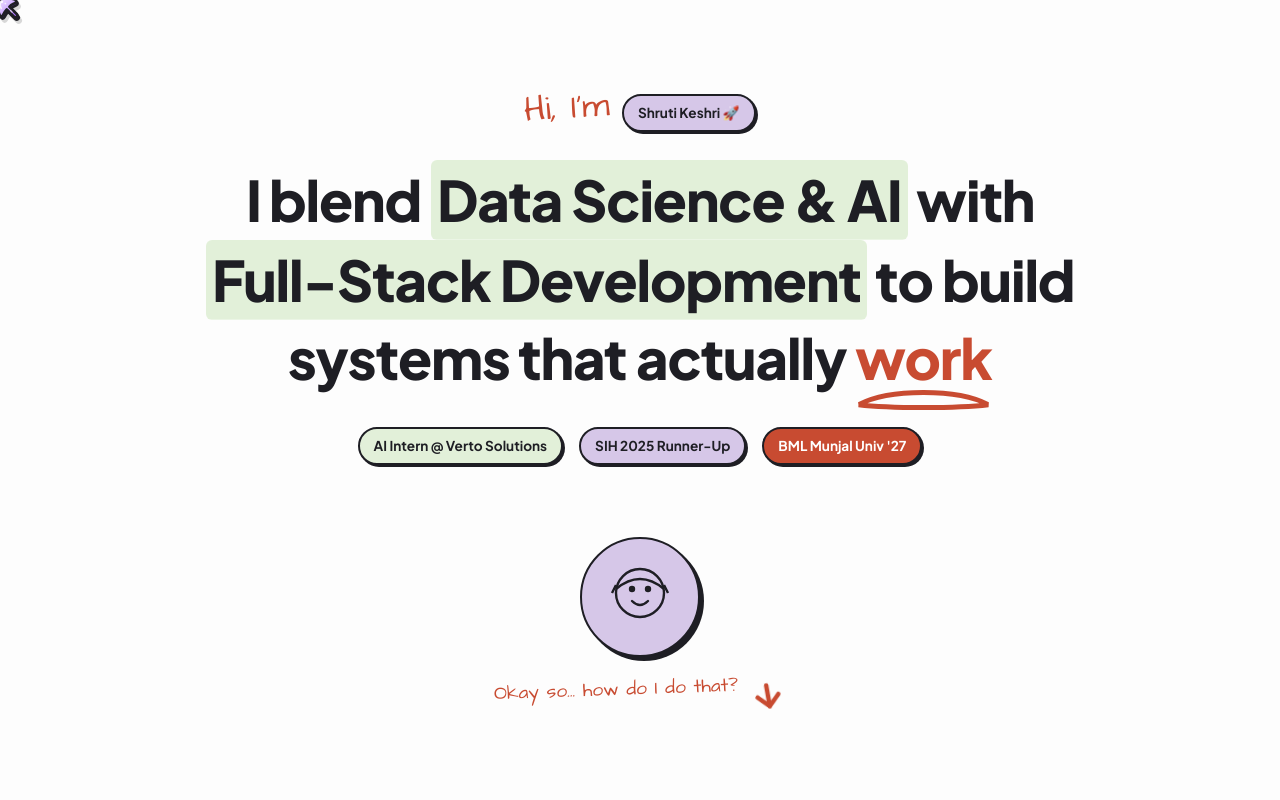
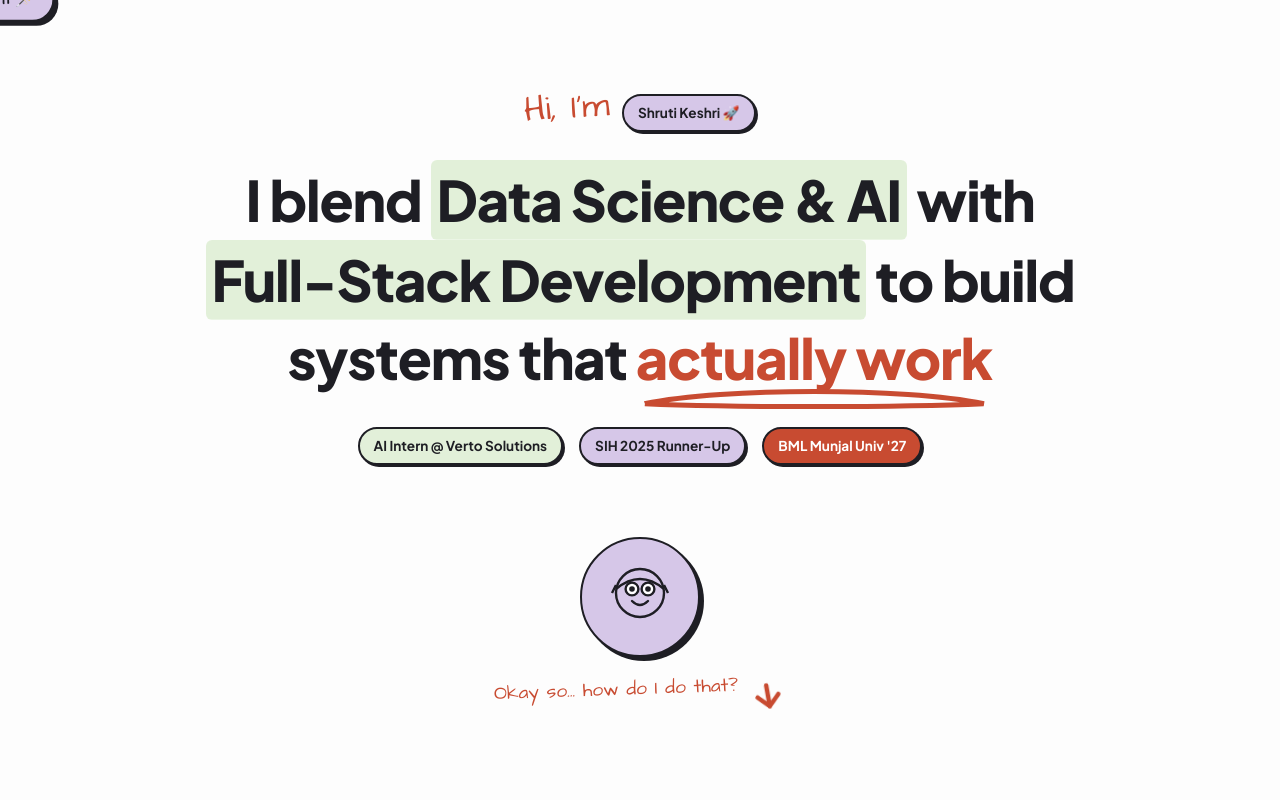
Before and after one commit to shruti906/Portfolio, a React (Vite) app: page / in a window 1280 px wide. Shown: the top 800 px of the page. Built offline with nearby package versions, Linux system fonts and the light colour scheme.

Commit message:
Implement advanced animations: staggered split-text entrance, spring-physics pill cursor follower, delayed SVG contour line draw-in, and clamped eyeball tracking

```diff
--- a/src/components/CustomCursor.jsx
+++ b/src/components/CustomCursor.jsx
@@ -3,13 +3,18 @@ import { useEffect, useRef, useState } from 'react';
 export default function CustomCursor() {
   const cursorRef = useRef(null);
   const [isActive, setIsActive] = useState(false);
+  const [cursorText, setCursorText] = useState('Shruti 🪄');
 
-  // Damping delay variables
+  // Spring physics variables
   const mouseCoords = useRef({ x: 0, y: 0 });
   const cursorCoords = useRef({ x: 0, y: 0 });
-  const speed = 0.12;
+  const velocity = useRef({ x: 0, y: 0 });
 
   useEffect(() => {
+    // Stiffness and Damping as specified
+    const stiffness = 180;
+    const damping = 25;
+
     // Check if cursor needs to be hidden on mobile/touch screens
     const handleResize = () => {
       if (window.innerWidth <= 768) {
@@ -18,7 +23,7 @@ export default function CustomCursor() {
         }
       } else {
         if (cursorRef.current) {
-          cursorRef.current.style.display = 'block';
+          cursorRef.current.style.display = 'flex';
         }
       }
     };
@@ -34,14 +39,30 @@ export default function CustomCursor() {
 
     window.addEventListener('mousemove', handleMouseMove);
 
-    // Damping animation loop using requestAnimationFrame
+    // Spring physics animation loop using requestAnimationFrame
     let animationFrameId;
+
     const animateCursor = () => {
-      const distX = mouseCoords.current.x - cursorCoords.current.x;
-      const distY = mouseCoords.current.y - cursorCoords.current.y;
+      // Use standard fixed step (0.016s) to ensure absolute stability regardless of frame rate
+      const dt = 0.016;
 
-      cursorCoords.current.x += distX * speed;
-      cursorCoords.current.y += distY * speed;
+      const targetX = mouseCoords.current.x;
+      const targetY = mouseCoords.current.y;
+
+      const px = cursorCoords.current.x;
+      const py = cursorCoords.current.y;
+
+      // Spring formula: Acceleration = (stiffness * (target - position)) - (damping * velocity)
+      const ax = stiffness * (targetX - px) - damping * velocity.current.x;
+      const ay = stiffness * (targetY - py) - damping * velocity.current.y;
+
+      // Update velocity
+      velocity.current.x += ax * dt;
+      velocity.current.y += ay * dt;
+
+      // Update position
+      cursorCoords.current.x += velocity.current.x * dt;
+      cursorCoords.current.y += velocity.current.y * dt;
 
       if (cursorRef.current) {
         cursorRef.current.style.left = `${cursorCoords.current.x}px`;
@@ -51,16 +72,38 @@ export default function CustomCursor() {
       animationFrameId = requestAnimationFrame(animateCursor);
     };
 
-    animateCursor();
+    // Set initial position to mouse to avoid visual jump from (0,0)
+    const initMouse = (e) => {
+      cursorCoords.current.x = e.clientX;
+      cursorCoords.current.y = e.clientY;
+      window.removeEventListener('mousemove', initMouse);
+    };
+    window.addEventListener('mousemove', initMouse);
 
-    // Setup global hover state triggers for interactive elements
+    animationFrameId = requestAnimationFrame(animateCursor);
+
+    // Setup global hover state triggers for interactive elements and customize the text dynamically
     const handleMouseOver = (e) => {
-      // Find closest hoverable element
       const target = e.target.closest('a, button, .flat-card, .timeline-node-item, .figma-switch-label, .figma-select');
       if (target) {
         setIsActive(true);
+        // Custom text based on hovered element
+        if (target.classList.contains('email-bubble')) {
+          setCursorText('copy! 📧');
+        } else if (target.classList.contains('linkedin-bubble')) {
+          setCursorText('visit! 🔗');
+        } else if (target.classList.contains('github-bubble')) {
+          setCursorText('visit! 🐙');
+        } else if (target.classList.contains('leetcode-bubble')) {
+          setCursorText('visit! 💻');
+        } else if (target.tagName === 'BUTTON' || target.closest('button')) {
+          setCursorText('click! ✨');
+        } else {
+          setCursorText('click! 🚀');
+        }
       } else {
         setIsActive(false);
+        setCursorText('Shruti 🪄');
       }
     };
 
@@ -69,6 +112,7 @@ export default function CustomCursor() {
     return () => {
       window.removeEventListener('resize', handleResize);
       window.removeEventListener('mousemove', handleMouseMove);
+      window.removeEventListener('mousemove', initMouse);
       window.removeEventListener('mouseover', handleMouseOver);
       cancelAnimationFrame(animationFrameId);
     };
@@ -80,66 +124,7 @@ export default function CustomCursor() {
       ref={cursorRef}
       className={isActive ? 'active' : ''}
     >
-      <svg
-        className="cursor-arrow-svg"
-        viewBox="0 0 42 42"
-        width="38"
-        height="38"
-        style={{ filter: 'drop-shadow(2px 3px 0px rgba(0,0,0,0.15))' }}
-      >
-        <defs>
-          {/* Bouncy wet-look glossy light purple gradient */}
-          <linearGradient id="bubblePurple" x1="0%" y1="0%" x2="100%" y2="100%">
-            <stop offset="0%" stopColor="#F3E8FF" />
-            <stop offset="45%" stopColor="#D6B8FF" />
-            <stop offset="100%" stopColor="#9C5CFC" />
-          </linearGradient>
-          {/* Bubbly 3D Bevel base gradient */}
-          <linearGradient id="bubbleBevel" x1="0%" y1="0%" x2="100%" y2="100%">
-            <stop offset="0%" stopColor="#6F44B8" />
-            <stop offset="100%" stopColor="#4C258E" />
-          </linearGradient>
-        </defs>
-
-        {/* Chubby 3D extrusion underlay */}
-        <path
-          d="M 5,5 C 3,8 2,16 5,22 C 6,24 8,24 9,22 C 10,20 11,18 13,16 L 21,24 C 23,26 26,23 24,21 L 16,13 C 18,10 20,10 22,9 C 24,8 24,6 22,5 C 16,3 10,3 5,5 Z"
-          fill="url(#bubbleBevel)"
-          stroke="#1E1E24"
-          strokeWidth="3"
-          strokeLinejoin="round"
-          transform="translate(1.5, 2.5)"
-        />
-
-        {/* Chubby main arrow face */}
-        <path
-          d="M 5,5 C 3,8 2,16 5,22 C 6,24 8,24 9,22 C 10,20 11,18 13,16 L 21,24 C 23,26 26,23 24,21 L 16,13 C 18,10 20,10 22,9 C 24,8 24,6 22,5 C 16,3 10,3 5,5 Z"
-          fill="url(#bubblePurple)"
-          stroke="#1E1E24"
-          strokeWidth="3"
-          strokeLinejoin="round"
-        />
-
-        {/* Glass highlight reflective pill at top-left edge */}
-        <path
-          d="M 7,7 C 5.5,8 4.5,12 6,15 C 6.5,16 7,16 7.5,15.5 C 8,15 7.5,14 7,13 C 6,11 6.5,9 7.5,8 C 8,7.5 7.5,6.5 7,7 Z"
-          fill="#FFFFFF"
-          opacity="0.8"
-        />
-
-        {/* Tiny bubbly circular light-reflections */}
-        <circle cx="7.5" cy="7.5" r="1.5" fill="#FFFFFF" opacity="0.9" />
-        <circle cx="11.5" cy="9.5" r="1" fill="#FFFFFF" opacity="0.7" />
-        <ellipse
-          cx="18"
-          cy="18"
-          rx="1"
-          ry="2"
-          fill="#FFFFFF"
-          opacity="0.5"
-          transform="rotate(-45 18 18)"
-        />
-      </svg>
+      <span className="cursor-pill-text">{cursorText}</span>
     </div>
   );
 }
--- a/src/components/Hero.jsx
+++ b/src/components/Hero.jsx
@@ -1,6 +1,50 @@
-import React from 'react';
+import React, { useEffect, useRef } from 'react';
 
 export default function Hero() {
+  const leftEyeRef = useRef(null);
+  const rightEyeRef = useRef(null);
+  const leftPupilRef = useRef(null);
+  const rightPupilRef = useRef(null);
+
+  useEffect(() => {
+    const handleMouseMove = (e) => {
+      const mouseX = e.clientX;
+      const mouseY = e.clientY;
+
+      const trackEye = (eyeEl, pupilEl) => {
+        if (!eyeEl || !pupilEl) return;
+        const rect = eyeEl.getBoundingClientRect();
+        const eyeCenterX = rect.left + rect.width / 2;
+        const eyeCenterY = rect.top + rect.height / 2;
+
+        const vx = mouseX - eyeCenterX;
+        const vy = mouseY - eyeCenterY;
+        const dist = Math.sqrt(vx * vx + vy * vy);
+
+        // Constrained maximum movement of pupil in pixels (clamped to eyeball boundary)
+        const maxMove = 3.5;
+        let dx = 0;
+        let dy = 0;
+
+        if (dist > 0) {
+          const ratio = Math.min(maxMove / dist, 1);
+          dx = vx * ratio;
+          dy = vy * ratio;
+        }
+
+        pupilEl.style.transform = `translate(${dx}px, ${dy}px)`;
+      };
+
+      trackEye(leftEyeRef.current, leftPupilRef.current);
+      trackEye(rightEyeRef.current, rightPupilRef.current);
+    };
+
+    window.addEventListener('mousemove', handleMouseMove);
+    return () => {
+      window.removeEventListener('mousemove', handleMouseMove);
+    };
+  }, []);
+
   return (
     <header className="hero-section">
       <div className="hero-intro">
@@ -9,18 +53,26 @@ export default function Hero() {
       </div>
 
       <h1 className="hero-headline">
-        <span className="morph-inflate-word" style={{ animationDelay: '0.05s' }}>I</span>{' '}
-        <span className="morph-inflate-word" style={{ animationDelay: '0.12s' }}>blend</span>{' '}
-        <span className="morph-inflate-word marker-highlight" style={{ animationDelay: '0.22s' }}>Data Science & AI</span>{' '}
-        <span className="morph-inflate-word" style={{ animationDelay: '0.32s' }}>with</span>{' '}
-        <span className="morph-inflate-word marker-highlight" style={{ animationDelay: '0.42s' }}>Full-Stack Development</span>{' '}
-        <span className="morph-inflate-word" style={{ animationDelay: '0.52s' }}>to</span>{' '}
-        <span className="morph-inflate-word" style={{ animationDelay: '0.62s' }}>build</span>{' '}
-        <span className="morph-inflate-word" style={{ animationDelay: '0.72s' }}>systems</span>{' '}
-        <span className="morph-inflate-word" style={{ animationDelay: '0.82s' }}>that</span>{' '}
-        <span className="morph-inflate-word" style={{ animationDelay: '0.92s' }}>actually</span>{' '}
-        <span className="morph-inflate-word rust-text" style={{ animationDelay: '1.02s' }}>
-          work
+        <span className="hero-word" style={{ animationDelay: '0.00s' }}>I</span>{' '}
+        <span className="hero-word" style={{ animationDelay: '0.05s' }}>blend</span>{' '}
+        <span className="marker-highlight">
+          <span className="hero-word" style={{ animationDelay: '0.10s' }}>Data</span>{' '}
+          <span className="hero-word" style={{ animationDelay: '0.15s' }}>Science</span>{' '}
+          <span className="hero-word" style={{ animationDelay: '0.20s' }}>&</span>{' '}
+          <span className="hero-word" style={{ animationDelay: '0.25s' }}>AI</span>
+        </span>{' '}
+        <span className="hero-word" style={{ animationDelay: '0.30s' }}>with</span>{' '}
+        <span className="marker-highlight">
+          <span className="hero-word" style={{ animationDelay: '0.35s' }}>Full-Stack</span>{' '}
+          <span className="hero-word" style={{ animationDelay: '0.40s' }}>Development</span>
+        </span>{' '}
+        <span className="hero-word" style={{ animationDelay: '0.45s' }}>to</span>{' '}
+        <span className="hero-word" style={{ animationDelay: '0.50s' }}>build</span>{' '}
+        <span className="hero-word" style={{ animationDelay: '0.55s' }}>systems</span>{' '}
+        <span className="hero-word" style={{ animationDelay: '0.60s' }}>that</span>{' '}
+        <span className="rust-text">
+          <span className="hero-word" style={{ animationDelay: '0.65s' }}>actually</span>{' '}
+          <span className="hero-word" style={{ animationDelay: '0.70s' }}>work</span>
           <svg className="svg-annotation" viewBox="0 0 200 20" preserveAspectRatio="none">
             <path d="M5,15 C50,2 150,2 195,15 C150,18 50,18 5,15" stroke="#C84B31" strokeWidth="4" fill="none" />
           </svg>
@@ -38,9 +90,15 @@ export default function Hero() {
           {/* Stylized hand-drawn face SVG */}
           <svg viewBox="0 0 100 100">
             <circle cx="50" cy="45" r="30" stroke="#1E1E24" strokeWidth="3" fill="none" />
-            {/* Eyes */}
-            <circle cx="40" cy="40" r="4" fill="#1E1E24" />
-            <circle cx="60" cy="40" r="4" fill="#1E1E24" />
+
+            {/* Left Eye */}
+            <circle ref={leftEyeRef} cx="40" cy="40" r="8" stroke="#1E1E24" strokeWidth="3" fill="#FFFFFF" />
+            <circle ref={leftPupilRef} cx="40" cy="40" r="3.5" fill="#1E1E24" style={{ transition: 'transform 0.05s ease-out' }} />
+
+            {/* Right Eye */}
+            <circle ref={rightEyeRef} cx="60" cy="40" r="8" stroke="#1E1E24" strokeWidth="3" fill="#FFFFFF" />
+            <circle ref={rightPupilRef} cx="60" cy="40" r="3.5" fill="#1E1E24" style={{ transition: 'transform 0.05s ease-out' }} />
+
             {/* Cute Smile */}
             <path d="M40,55 Q50,65 60,55" stroke="#1E1E24" strokeWidth="3" fill="none" strokeLinecap="round" />
             {/* Hair bangs */}
--- a/src/index.css
+++ b/src/index.css
@@ -46,30 +46,36 @@ body {
   position: relative;
 }
 
-/* Custom Cursor Follower */
 #custom-cursor {
   position: fixed;
   top: 0;
   left: 0;
-  width: auto;
-  height: auto;
   pointer-events: none;
   z-index: 10000;
-  transform: translate(-5px, -5px); /* Align the bubbly top-left tip precisely with click coordinate */
-  transition: transform 0.08s ease-out;
+  transform: translate(-50%, -50%);
+  display: flex;
+  align-items: center;
+  justify-content: center;
+  background-color: #D6C7E8;
+  border: 2.5px solid var(--primary-charcoal);
+  border-radius: 9999px;
+  padding: 8px 18px;
+  box-shadow: 4px 4px 0px var(--primary-charcoal);
+  transition: transform 0.15s cubic-bezier(0.34, 1.56, 0.64, 1), background-color 0.3s ease;
+  white-space: nowrap;
 }
 
 #custom-cursor.active {
-  transform: translate(-5px, -5px) scale(1.15);
-}
-
-.cursor-arrow-svg {
-  flex-shrink: 0;
-  transition: var(--transition-spring);
-}
-
-#custom-cursor.active .cursor-arrow-svg {
-  transform: scale(0.9) rotate(-15deg); /* Bouncy squish-click effect typical of cartoon buttons */
+  transform: translate(-50%, -50%) scale(1.12);
+  background-color: #E2F0D9; /* Transition to soft green on active elements */
+}
+
+.cursor-pill-text {
+  font-family: var(--font-handwritten);
+  font-size: 0.95rem;
+  font-weight: 800;
+  color: var(--primary-charcoal);
+  letter-spacing: 0.02em;
 }
 
 /* Typography styles */
@@ -166,29 +172,32 @@ h1, h2, h3, h4, h5, h6 {
   background-size: 100% 100%;
 }
 
-/* Morph-Inflate Animation */
-.morph-inflate-word {
+/* Staggered Split-Text Animation */
+.hero-word {
   display: inline-block;
   opacity: 0;
-  transform-origin: center bottom;
-  animation: text-morph-inflate 0.75s cubic-bezier(0.34, 1.56, 0.64, 1) forwards;
-}
-
-@keyframes text-morph-inflate {
-  0% {
-    opacity: 0;
-    filter: blur(8px);
-    transform: scale(0.8) translateY(12px);
-  }
-  60% {
-    opacity: 0.9;
-    filter: blur(2px);
-    transform: scale(1.07) translateY(-3px);
-  }
-  100% {
+  transform: translateY(12px);
+  animation: hero-word-fade-in 0.8s cubic-bezier(0.16, 1, 0.3, 1) forwards;
+}
+
+@keyframes hero-word-fade-in {
+  to {
     opacity: 1;
-    filter: blur(0);
-    transform: scale(1) translateY(0);
+    transform: translateY(0);
+  }
+}
+
+/* SVG draw-in animation for 'actually work' contour line */
+.rust-text .svg-annotation path {
+  stroke-dasharray: 1000;
+  stroke-dashoffset: 1000;
+  animation: draw-svg-emphasis-loop 0.8s cubic-bezier(0.16, 1, 0.3, 1) forwards;
+  animation-delay: 2.1s; /* Page load -> word stagger finish (1.50s) + 0.60s precisely */
+}
+
+@keyframes draw-svg-emphasis-loop {
+  to {
+    stroke-dashoffset: 0;
   }
 }
 
```
